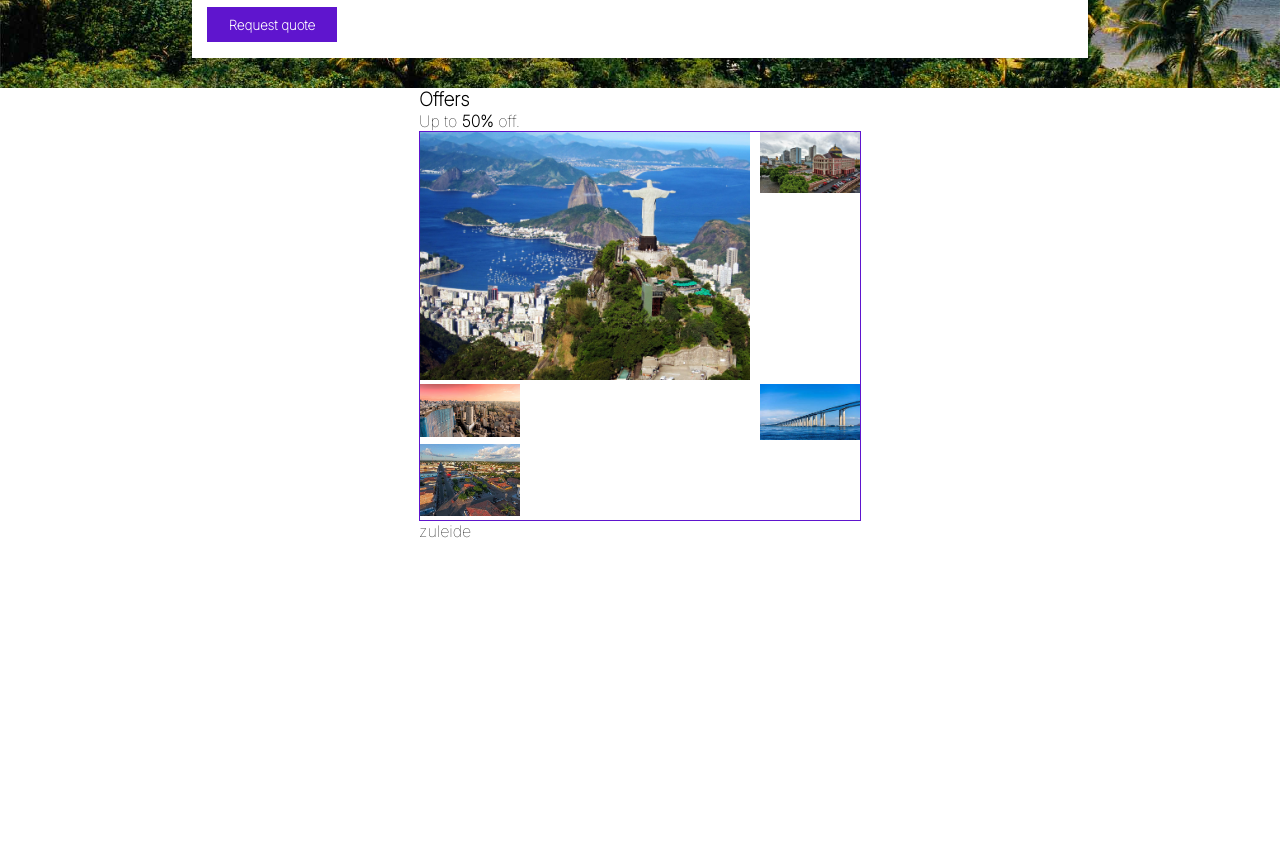
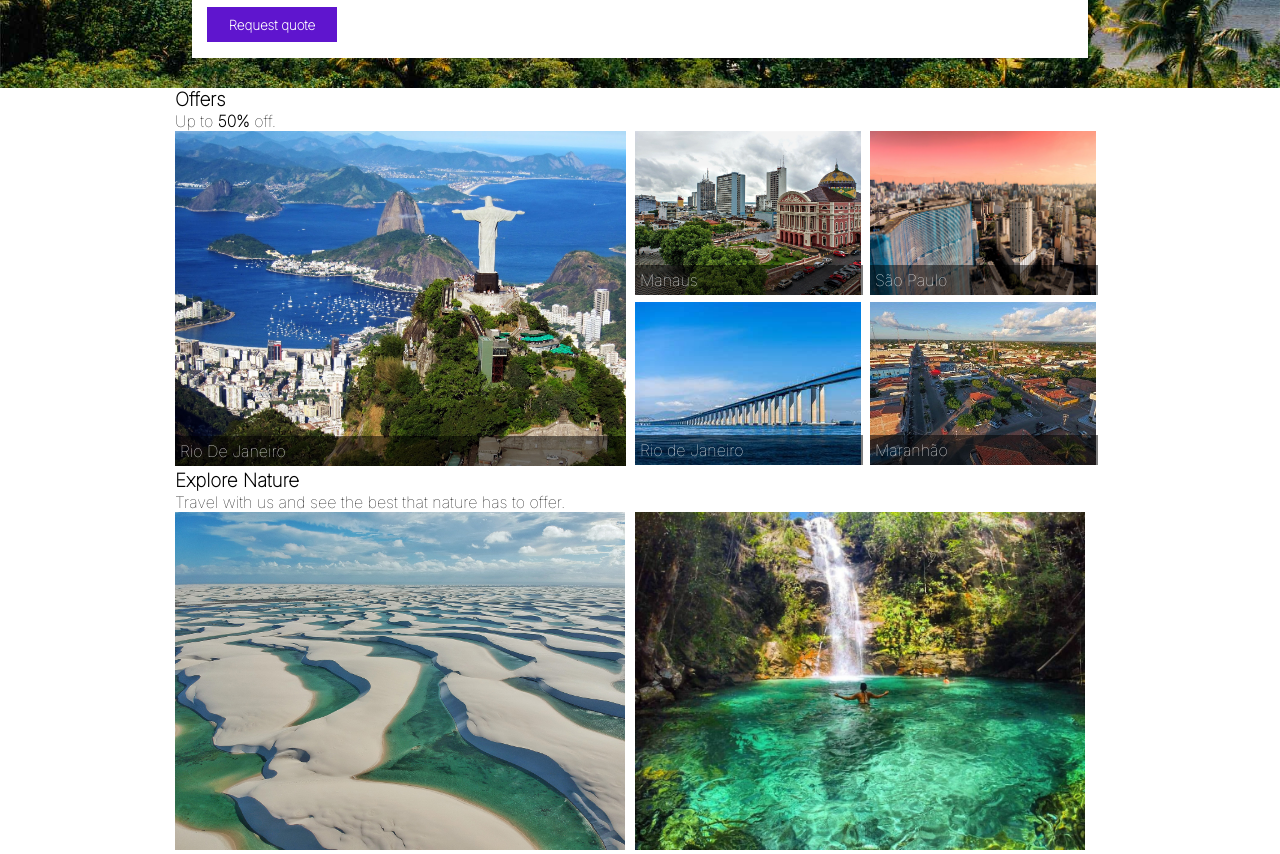
Before and after one commit to alexsandersautier/travel-agency, a plain HTML site: page index.html in a window 1280 px wide. Shown: the part 562-1416 px from the top of the page. Before the commit the page ends 1103 px from the top, so only its background shows below. Drawn offline with Linux system fonts and the light colour scheme.

Commit message:
struct of up to 50%

```diff
--- a/index.html
+++ b/index.html
@@ -85,23 +85,42 @@
             </div>
             <div class="columns">
                 <div>
-                    <img width="330px" src="imagens/rio.jpg" alt="">
+                    <div class="card-p">
+                        <p class="imgP">Rio De Janeiro</p>
+                    </div>
                 </div>
                 <div>
-                    <img width="100px" src="imagens/manaus.jpg" alt="">
+                    <div class="card-manaus">
+                        <p class="imgP">Manaus</p>
+                        <!-- <img width="225px" height="165.5px" src="imagens/manaus.jpg" alt=""> -->
+                    </div>
+                    <div class="card-rjponte">
+                        <p class="imgP">Rio de Janeiro</p>
+                        <!-- <img width="225px" height="165.5px" src="imagens/saopaulo.jpg" alt=""> -->
+                    </div>
                 </div>
                 <div>
-                    <img width="100px" src="imagens/saopaulo.jpg" alt="">
-                </div>
-                <div>
-                    <img width="100px" src="imagens/niteroi.jpg" alt="">
-                </div>
-                <div>
-                    <img width="100px" src="imagens/maranhao.jpg" alt="">
+                    <div class="card-sp">
+                        <p class="imgP">São Paulo</p>
+                        <!-- <img width="225px" height="165.5px" src="imagens/niteroi.jpg" alt=""> -->
+                    </div>
+                    <div class="card-maranhao">
+                        <p class="imgP">Maranhão</p>
+                        <!-- <img width="225px" height="165.5px" src="imagens/maranhao.jpg" alt=""> -->
+                    </div>
                 </div>
             </div>
             <div>
-                zuleide
+                <h3>Explore Nature</h3>
+                <p>Travel with us and see the best that nature has to offer.</p>
+            </div>
+            <div class="col2">
+                <div class="">
+                    <img width="450px" src="imagens/lencol.jpg" alt="">
+                </div>
+                <div class="">
+                    <img width="450px" src="imagens/goias.jpg" alt="">
+                </div>
             </div>
         </section>
     </main>
--- a/style.css
+++ b/style.css
@@ -119,6 +119,73 @@ select{
 
 .columns{
     display: grid;
-    grid-template-columns: 340px 100px;
-    border: 1px solid #5F15CE;
+    grid-template-columns: 460px 235px 235px;
+    grid-template-rows: 338px;
 }
+.col2{
+    display: grid;
+    grid-template-columns: 460px 460px;
+}
+.card-p{
+    background-image: url(imagens/rio.jpg);
+    background-repeat: no-repeat;
+    background-size: cover;
+    width: 98%;
+    height: 335px;
+    display: flex;
+    flex-direction: column;
+    justify-content: flex-end;
+}
+.imgP{
+    padding: 5px 0px 5px 5px;
+    width: 98.9%;
+    background-color: rgba(0, 0, 0, 0.5);
+    color: #fff;
+}
+.card-manaus{
+    background-image: url(imagens/manaus.jpg);
+    background-repeat: no-repeat;
+    background-size: cover;
+    width: 96%;
+    height: 163.5px;
+    display: flex;
+    flex-direction: column;
+    justify-content: flex-end;
+    margin-right: 1px;
+    margin-bottom: 7px;
+}
+.card-rjponte{
+    background-image: url(imagens/niteroi.jpg);
+    background-repeat: no-repeat;
+    background-size: cover;
+    width: 96%;
+    height: 163.5px;
+    display: flex;
+    flex-direction: column;
+    justify-content: flex-end;
+    margin-top: 7px;
+}
+.card-sp{
+    background-image: url(imagens/saopaulo.jpg);
+    background-repeat: no-repeat;
+    background-size: cover;
+    width: 96%;
+    height: 163.5px;
+    display: flex;
+    flex-direction: column;
+    justify-content: flex-end;
+    margin-bottom: 7px;
+
+}
+.card-maranhao{
+    background-image: url(imagens/maranhao.jpg);
+    background-repeat: no-repeat;
+    background-size: cover;
+    width: 96%;
+    height: 163.5px;
+    display: flex;
+    flex-direction: column;
+    justify-content: flex-end;
+    margin-top: 7px;
+
+}
```
